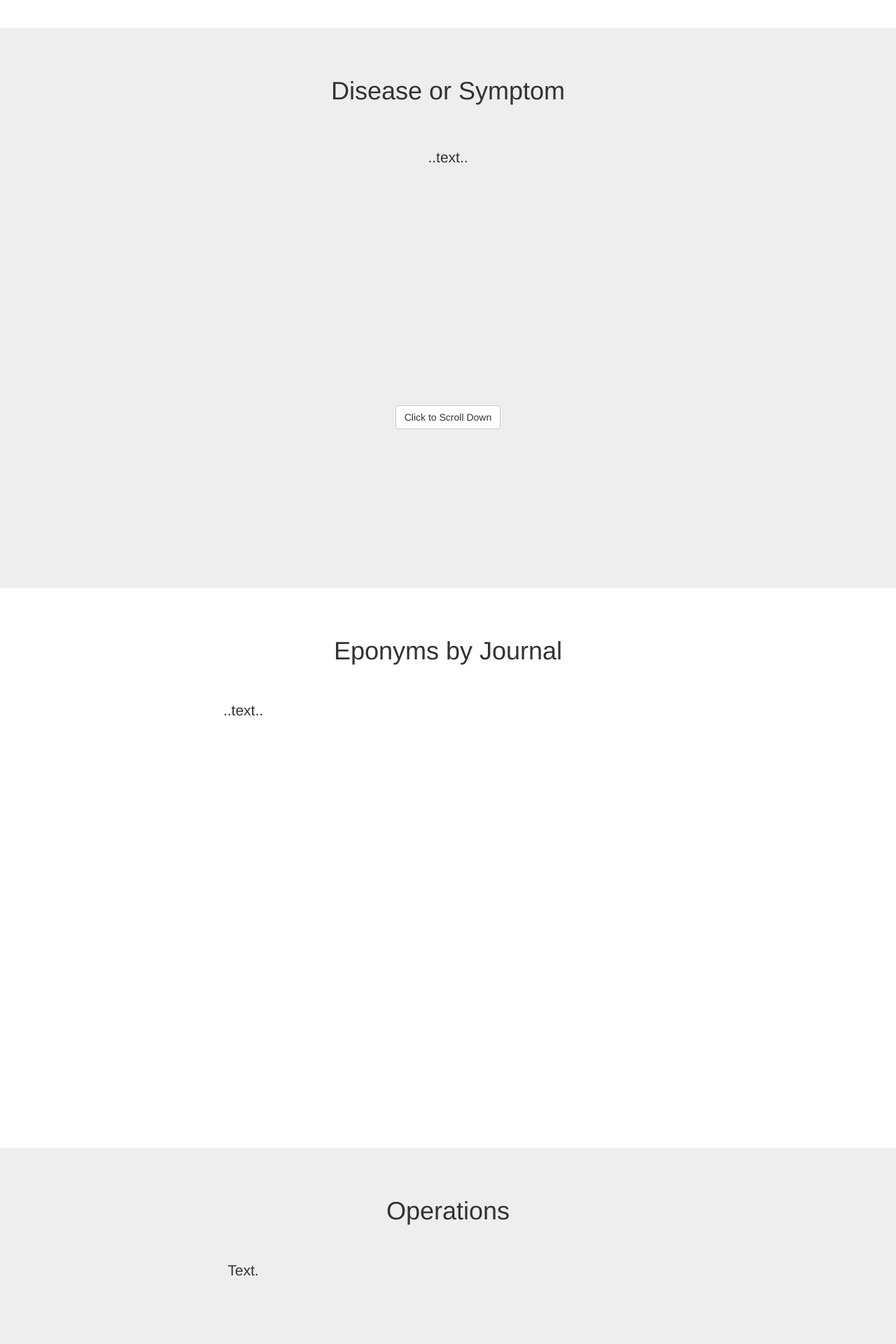
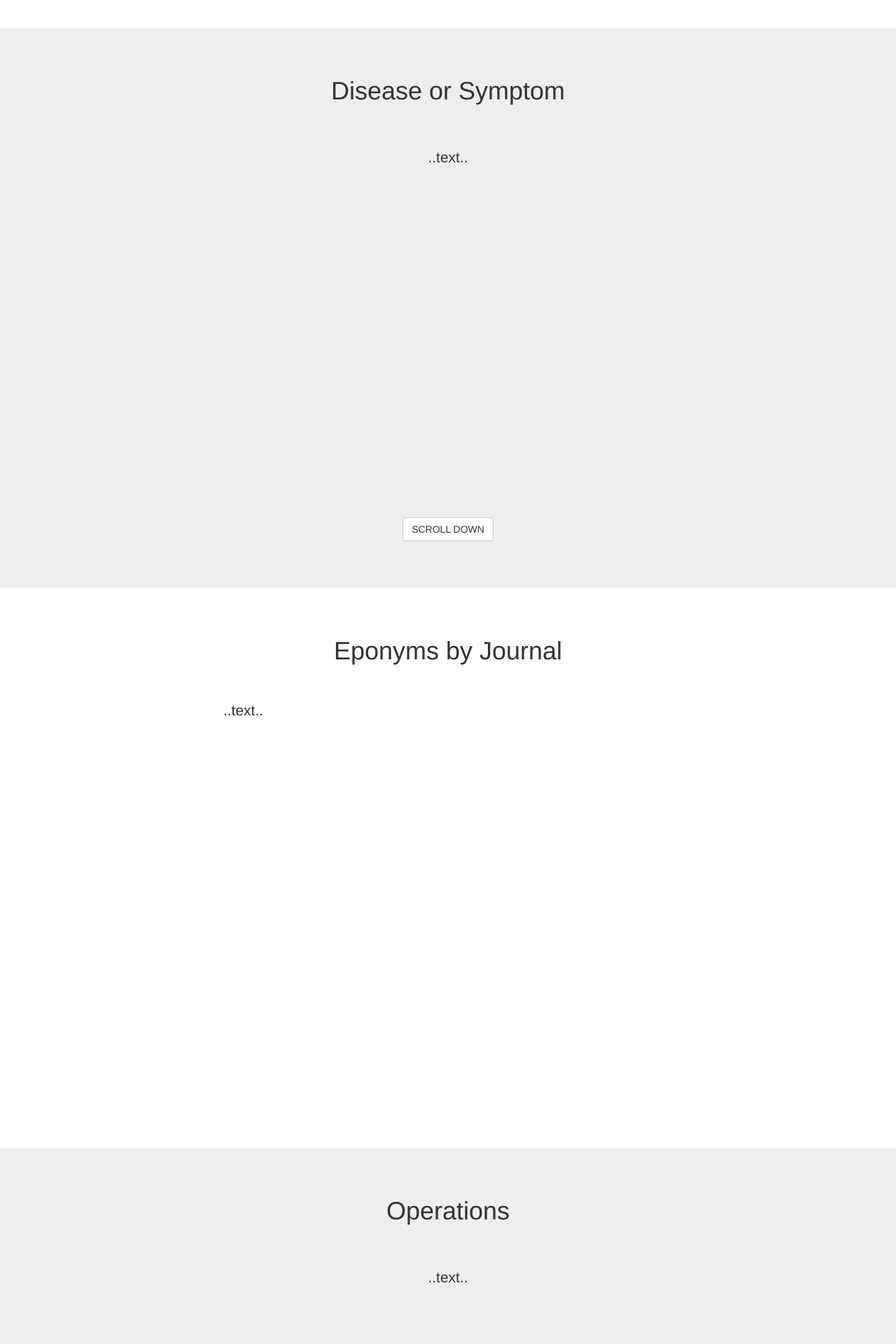
Before and after one commit to HayesAJ83/surgnames01, a Flask app: template templates/02_index.html in a window 1280 px wide. Shown: the part 2360-4280 px from the top of the page at 70% size. Run offline with Flask 2, Linux system fonts and the light colour scheme; the template is opened without the code that fills it, so the values that code supplies are empty; some libraries are stand-ins or nearby versions.

Commit message:
Add files via upload

```diff
--- a/templates/06_cats.html
+++ b/templates/06_cats.html
@@ -14,7 +14,11 @@
                     <br></br>
                     <br></br>
                     <br></br>
-                    <a class="btn btn-default page-scroll" href="#disease">Click to Scroll Down</a>
+                    <br></br>
+                    <br></br>
+                    <br></br>
+                    <br></br>
+                    <a class="btn btn-default page-scroll" href="#disease">SCROLL DOWN</a>
                 </div>
             </div>
         </div>
--- a/templates/07_disease.html
+++ b/templates/07_disease.html
@@ -15,7 +15,11 @@
                     <br></br>
                     <br></br>
                     <br></br>
-                    <a class="btn btn-default page-scroll" href="#journal">Click to Scroll Down</a>
+                    <br></br>
+                    <br></br>
+                    <br></br>
+                    <br></br>
+                    <a class="btn btn-default page-scroll" href="#journal">SCROLL DOWN</a>
                 </div>
             </div>
         </div>
--- a/templates/09_ops.html
+++ b/templates/09_ops.html
@@ -1,19 +1,26 @@
 <!-- Operations Section -->
 <section id="ops" class="about-section">
+
   <div class="container">
     <div class="row">
-      <div class="col-lg-12">
-          <h1>Operations</h1>
-
-          <div class="row">
-            <div class="col-lg-6">
-                <p style="margin-top: 40px;" class="lead">
-                Text.
-                </p>
-            </div>
-
-          </div>
-      </div>
+        <div class="col-lg-12">
+            <h1 class="mb-5 fs-lg-1 text-white" data-aos="zoom-in" data-aos-duration="1000">Operations</h1>
+            <br></br>
+            <p style="margin-top: 10px;" class="lead">..text..</p>
+            <br></br>
+            <br></br>
+            <br></br>
+            <br></br>
+            <br></br>
+            <br></br>
+            <br></br>
+            <br></br>
+            <br></br>
+            <br></br>
+            <br></br>
+            <br></br>
+            <a class="btn btn-default page-scroll" href="#maps">SCROLL DOWN</a>
+        </div>
     </div>
   </div>
 </section>
```
